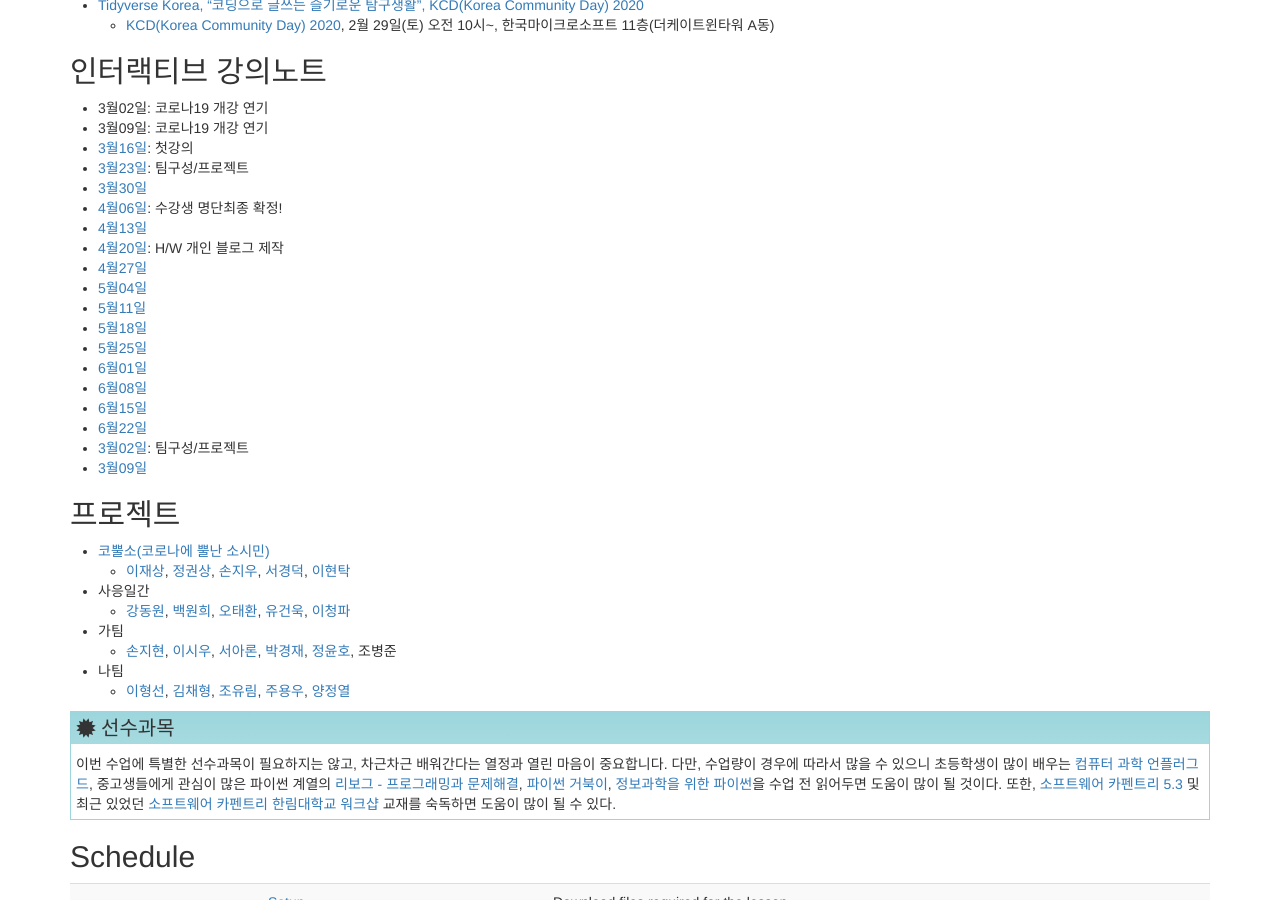
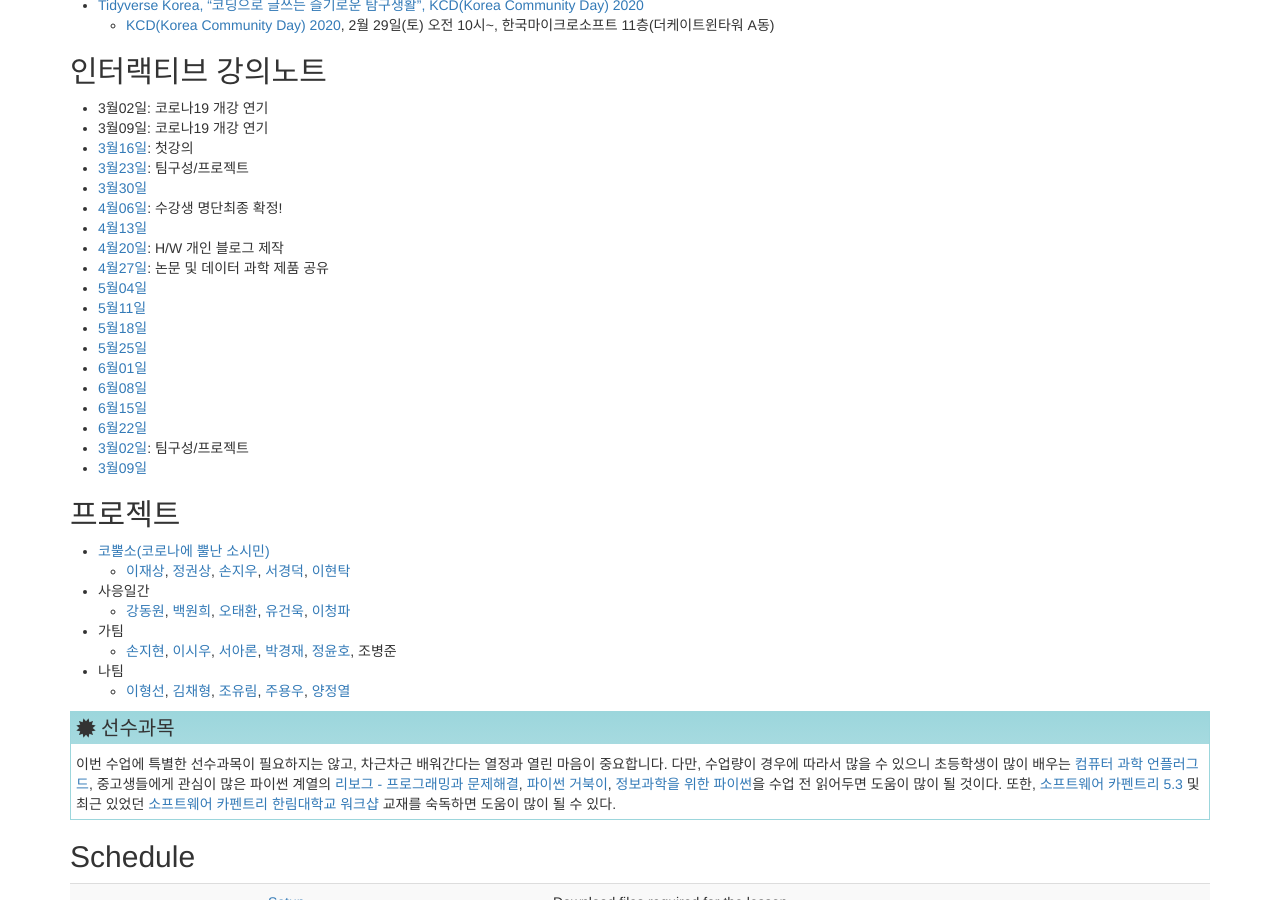
Before and after one commit to statkclee/ds-intro-2020, a Jekyll site: the page built from index.md, in a window 1280 px wide and 900 px high, scrolled down 510 px. Built offline with Jekyll 4.4.1, drawn with Linux system fonts in a browser that asks for light colours.

Commit message:
added lecture HackMD

```diff
--- a/index.md
+++ b/index.md
@@ -36,7 +36,7 @@ root: .
 - [4월06일](https://hackmd.io/LtuYdeKnRHiWo5Wuuz9ptQ): 수강생 명단최종 확정!
 - [4월13일](https://hackmd.io/TwLuRMpuTr6lafAwgiK3Ng)
 - [4월20일](https://hackmd.io/31gLI31XS2aLpJ42O5_ZxA): H/W 개인 블로그 제작
-- [4월27일]()
+- [4월27일](https://hackmd.io/egpwvBybQ5GR0tWS-BqFCQ): 논문 및 데이터 과학 제품 공유
 - [5월04일]()
 - [5월11일]()
 - [5월18일]()
```
